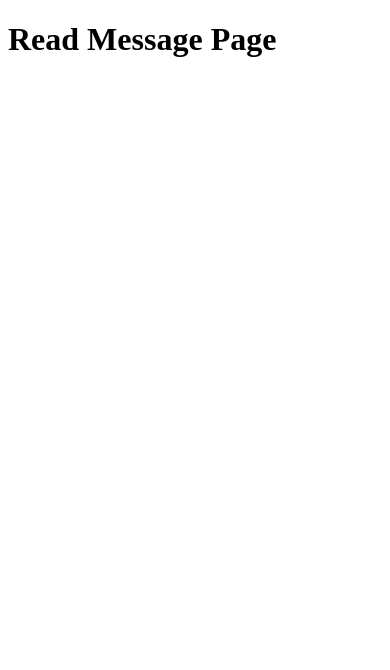
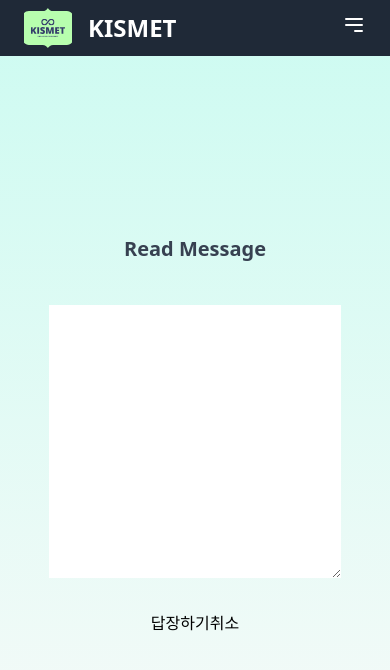
Before and after one commit to seona926/y2k-app, a Next.js app: page /message/read/1 in a window 390 px wide. Shown: the top 670 px of the page. Built offline with nearby package versions, Linux system fonts and the light colour scheme.

Commit message:
mod: app router, tailwind로 수정 > read message

```diff
--- a/app/message/layout.tsx
+++ b/app/message/layout.tsx
@@ -1,16 +1,42 @@
-export const metadata = {
-  title: 'Next.js',
-  description: 'Generated by Next.js',
-}
+"use client";
 
+import { Metadata } from "next";
+import "../globals.css";
+import { Nanum_Gothic } from "next/font/google";
+import Topbar from "../../components/TopBar";
+import { useEffect, useState } from "react";
+
+const nanumGothic = Nanum_Gothic({ subsets: ["latin"], weight: ["400"] });
 export default function RootLayout({
   children,
 }: {
-  children: React.ReactNode
+  children: React.ReactNode;
 }) {
+  const [topbarHeight, setTopbarHeight] = useState(0);
+
+  useEffect(() => {
+    // Topbar의 높이를 가져오기 위해 DOM 요소를 사용하여 계산
+    const topbar = document.querySelector(".topbar");
+    if (topbar) {
+      const height = topbar.clientHeight;
+      setTopbarHeight(height);
+    }
+  }, []);
   return (
     <html lang="en">
-      <body>{children}</body>
+      <body className="bg-gradient-to-t from-stone-50 to-teal-100">
+        <Topbar />
+        <main
+          className="flex-1"
+          style={{ height: `calc(100vh - ${topbarHeight}px)` }}
+        >
+          <section className="main-container w-full h-full">
+            <div className="w-full h-full max-w-4xl flex flex-col justify-center items-center">
+              {children}
+            </div>
+          </section>
+        </main>
+      </body>
     </html>
-  )
+  );
 }
--- a/app/message/read/[id]/page.tsx
+++ b/app/message/read/[id]/page.tsx
@@ -1,3 +1,61 @@
+"use client";
+
+import Link from "next/link";
+import { useParams } from "next/navigation";
+import { useRouter } from "next/navigation";
+import { useEffect, useState } from "react";
+
 export default function ReadMessage() {
-  return <h1>Read Message Page</h1>;
+  const { userId } = useParams<{ userId: string }>();
+  const [message, setMessage] = useState("");
+  const router = useRouter();
+
+  const handleSendClick = (e: React.FormEvent) => {
+    router.push("/send-message/" + userId);
+  };
+
+  // useEffect(() => {
+  //   fetch(`http://localhost:3001/message/getMessage/${userId}`)
+  //     .then((response) => response.json())
+  //     .then((data) => {
+  //       setMessage(data.message); // 가정: 응답 데이터에 메시지 내용이 'content' 필드에 있음
+  //     });
+  // }, [userId]);
+
+  return (
+    <>
+      <div className="fixed top-4 left-4 lg:hidden">
+        <Link href="/">
+          <div className="flex items-center justify-center w-10 h-10 bg-gray-200 rounded-full hover:bg-gray-300 transition-colors duration-300">
+            <svg
+              xmlns="http://www.w3.org/2000/svg"
+              className="w-6 h-6 text-gray-600"
+              fill="none"
+              viewBox="0 0 24 24"
+              stroke="currentColor"
+            >
+              <path
+                strokeLinecap="round"
+                strokeLinejoin="round"
+                strokeWidth={2}
+                d="M15 19l-7-7 7-7"
+              />
+            </svg>
+          </div>
+        </Link>
+      </div>
+      <div className="text-xl text-gray-700 font-bold mt-3">Read Message</div>
+      <div className="h-2/4 w-full flex flex-col justify-end items-center mt-2.5 mb-2.5">
+        <textarea value={message} className="w-3/4 h-full mt-8" readOnly />
+        <div className="w-full h-32 flex flex-row justify-center items-center">
+          <button className="" onClick={handleSendClick}>
+            답장하기
+          </button>
+          <button className="" onClick={() => router.back()}>
+            취소
+          </button>
+        </div>
+      </div>
+    </>
+  );
 }
```
